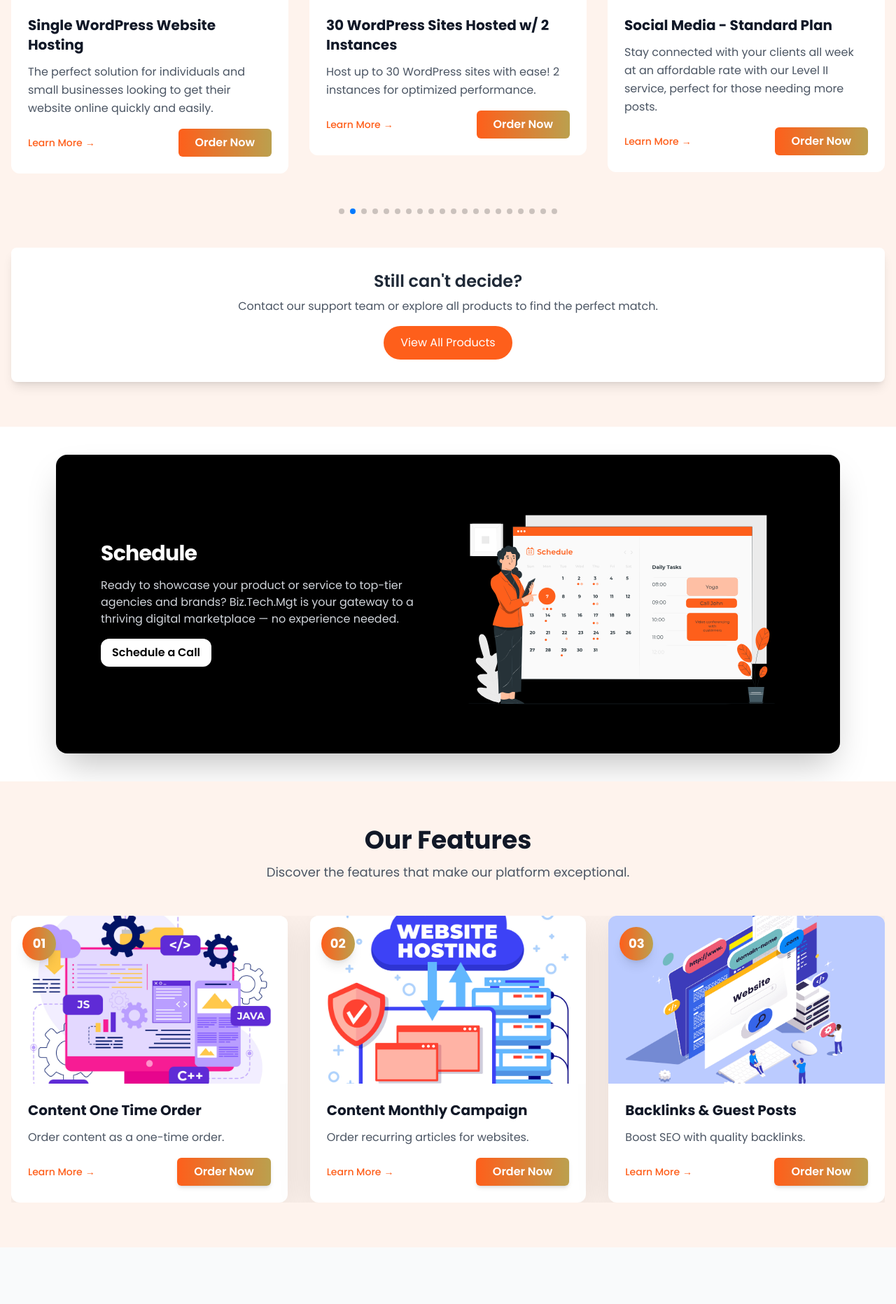
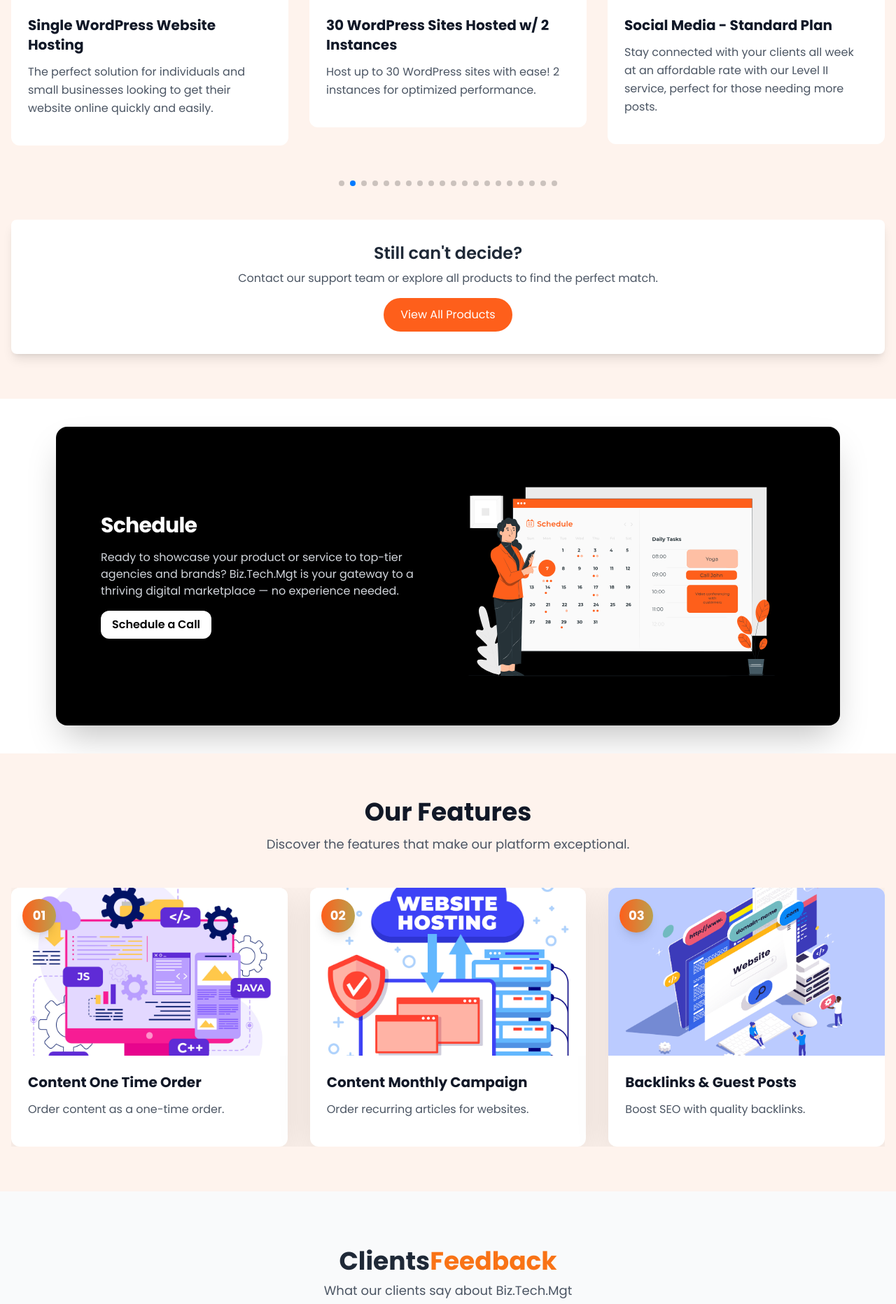
Before and after one commit to amnakhalid625/AgencyHub, a React (Vite) app: page / in a window 1280 px wide. Shown: the part 2078-3942 px from the top of the page at 70% size. Built offline with nearby package versions, Linux system fonts and the light colour scheme.

Commit message:
agencyWebsite

```diff
--- a/src/components/BestSeller.jsx
+++ b/src/components/BestSeller.jsx
@@ -99,7 +99,7 @@ const BestSeller = () => {
                     <p className="text-gray-600 mb-4 flex-grow leading-relaxed">
                       {step.description}
                     </p>
-                    <div className="flex justify-between items-center mt-auto">
+                    {/* <div className="flex justify-between items-center mt-auto">
                       <a
                         href={step.link}
                         className="text-primary text-sm font-medium hover:underline flex items-center"
@@ -112,7 +112,7 @@ const BestSeller = () => {
                       >
                         Order Now
                       </a>
-                    </div>
+                    </div> */}
                   </div>
                 </motion.div>
               </SwiperSlide>
--- a/src/components/Features.jsx
+++ b/src/components/Features.jsx
@@ -171,7 +171,7 @@ const Features = () => {
                     <p className="text-gray-600 mb-4 flex-grow leading-relaxed">
                       {step.description}
                     </p>
-                    <div className="flex justify-between items-center">
+                    {/* <div className="flex justify-between items-center">
                       <a
                         href={step.link}
                         className="text-primary text-sm font-medium hover:underline flex items-center"
@@ -184,7 +184,7 @@ const Features = () => {
                       >
                         Order Now
                       </a>
-                    </div>
+                    </div> */}
                   </div>
                 </motion.div>
               ))
--- a/src/components/Services.jsx
+++ b/src/components/Services.jsx
@@ -295,11 +295,11 @@ const Services = () => {
             </div>
           </div>
 
-          <div className="mt-12 text-center">
+          {/* <div className="mt-12 text-center">
             <button className="bg-black text-white font-bold py-3 px-8 rounded-full text-lg transition duration-300 transform hover:scale-105 shadow-lg">
               Get Your Free Consultation
             </button>
-          </div>
+          </div> */}
         </div>
       </div>
     </section>
```
